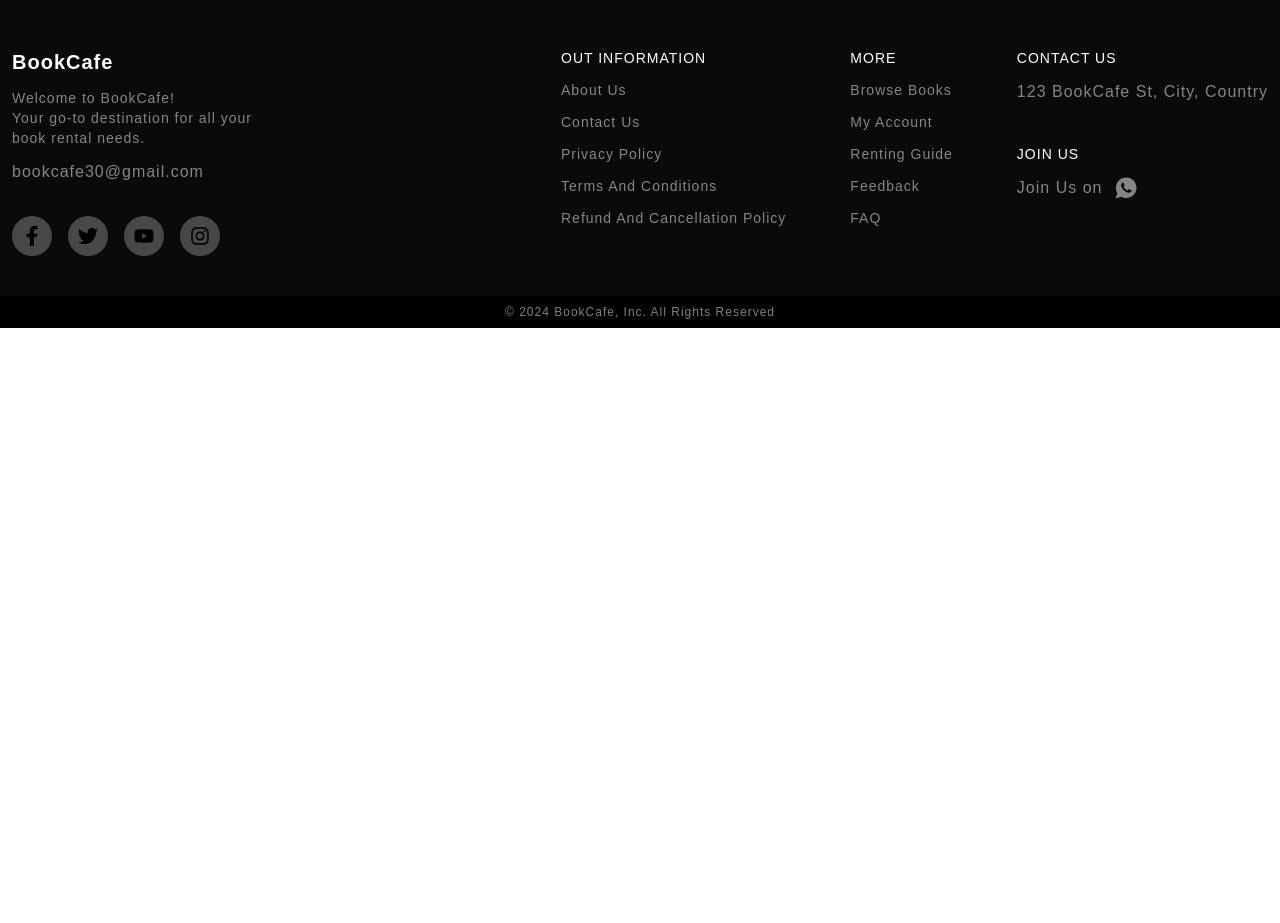
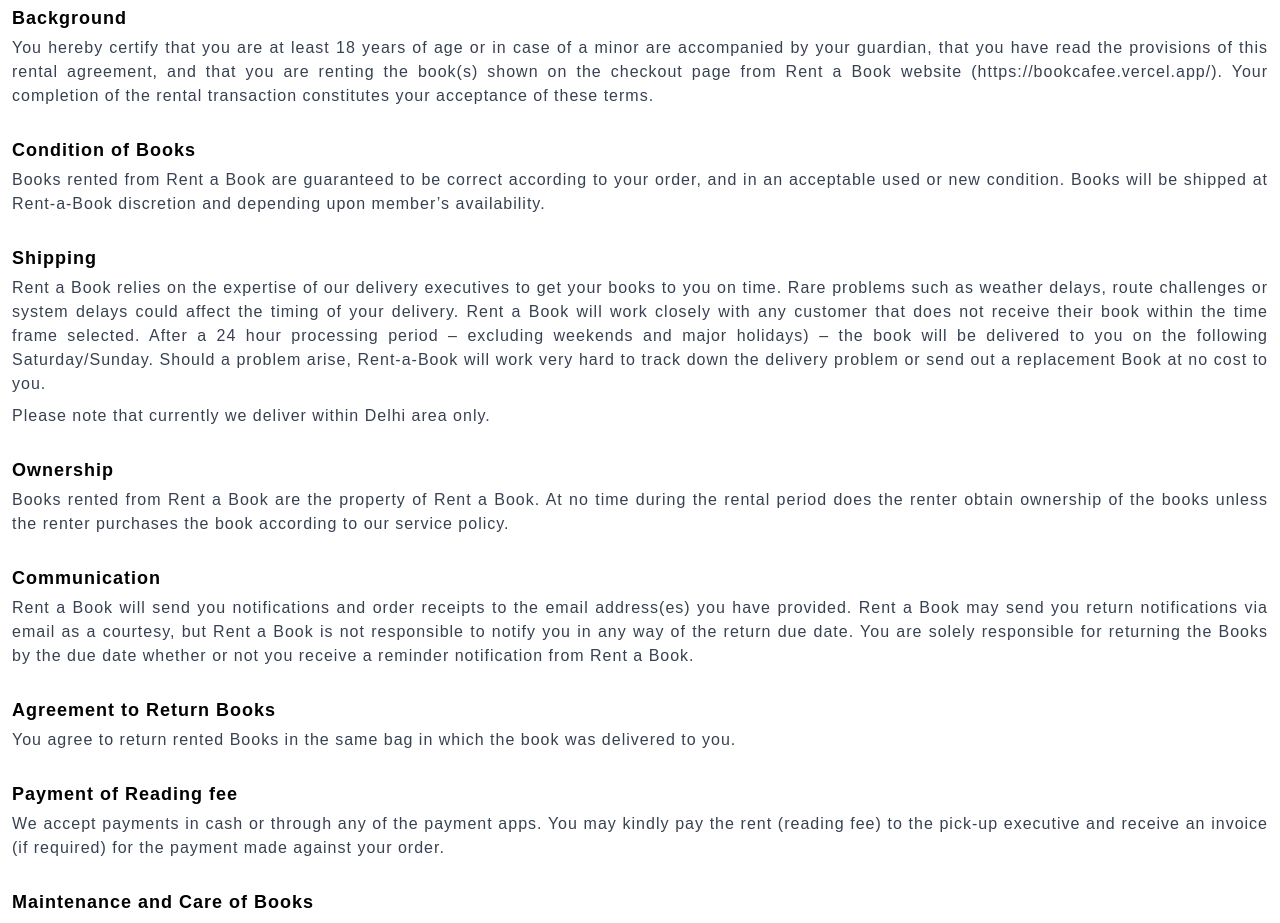
Before and after one commit to suhasledange/bookcafe, a Next.js app: page /guide in a window 1280 px wide. Shown: the part 160-1083 px from the top of the page. Before the commit the page ends 800 px from the top, so only its background shows below. Built offline with nearby package versions, Linux system fonts and the light colour scheme; no server answers.

Commit message:
renting guide

```diff
--- a/app/(legal)/guide/page.jsx
+++ b/app/(legal)/guide/page.jsx
@@ -1,10 +1,170 @@
+import Container from '@/app/components/Container'
 import React from 'react'
 
 const Guide = () => {
   return (
-    <div>
-      guide
-    </div>
+    <Container className=" max-w-screen-xl py-10">
+      <div className="space-y-8 text-justify">
+        <h1 className="text-xl font-bold uppercase">
+          Renting Guide
+        </h1>
+
+        <div className="text-gray-700 space-y-7">
+
+            <div>
+              <h2 className="font-semibold mb-1 text-black text-lg">
+                    Background
+              </h2>
+
+              <p className="mb-2">
+              You hereby certify that you are at least 18 years of age or in case of a minor are accompanied by your guardian, that you have read the provisions of this rental agreement, and that you are renting the book(s) shown on the checkout page from Rent a Book website (https://bookcafee.vercel.app/). Your completion of the rental transaction constitutes your acceptance of these terms.
+              </p>
+
+            </div>
+
+            <div>
+              <h2 className="font-semibold mb-1 text-black text-lg">
+                Condition of Books
+              </h2>
+
+              <p className="mb-2">
+              Books rented from Rent a Book are guaranteed to be correct according to your order, and in an acceptable used or new condition. Books will be shipped at Rent-a-Book discretion and depending upon member’s availability.
+              </p>
+
+            </div>
+
+            <div>
+              <h2 className="font-semibold mb-1 text-black text-lg">
+                 Shipping
+              </h2>
+
+              <p className="mb-2">
+              Rent a Book relies on the expertise of our delivery executives to get your books to you on time. Rare problems such as weather delays, route challenges or system delays could affect the timing of your delivery. Rent a Book will work closely with any customer that does not receive their book within the time frame selected. After a 24 hour processing period – excluding weekends and major holidays) – the book will be delivered to you on the following Saturday/Sunday. Should a problem arise, Rent-a-Book will work very hard to track down the delivery problem or send out a replacement Book at no cost to you.
+              </p>
+
+              <p> Please note that currently we deliver within Delhi area only. </p>
+
+            </div>
+
+
+            <div>
+              <h2 className="font-semibold mb-1 text-black text-lg">
+               Ownership
+              </h2>
+
+              <p className="mb-2">
+              Books rented from Rent a Book are the property of Rent a Book. At no time during the rental period does the renter obtain ownership of the books unless the renter purchases the book according to our service policy.
+              </p>
+
+
+            </div>
+
+
+            <div>
+              <h2 className="font-semibold mb-1 text-black text-lg">
+              Communication
+              </h2>
+
+              <p className="mb-2">
+              Rent a Book will send you notifications and order receipts to the email address(es) you have provided. Rent a Book may send you return notifications via email as a courtesy, but Rent a Book is not responsible to notify you in any way of the return due date. You are solely responsible for returning the Books by the due date whether or not you receive a reminder notification from Rent a Book.
+              </p>
+
+
+            </div>
+
+
+            <div>
+              <h2 className="font-semibold mb-1 text-black text-lg">
+              Agreement to Return Books
+              </h2>
+
+              <p className="mb-2">
+              You agree to return rented Books in the same bag in which the book was delivered to you.
+              </p>
+
+
+            </div>
+
+            <div>
+              <h2 className="font-semibold mb-1 text-black text-lg">
+              Payment of Reading fee
+              </h2>
+
+              <p className="mb-2">
+              We accept payments in cash or through any of the payment apps. You may kindly pay the rent (reading fee) to the pick-up executive and receive an invoice (if required) for the payment made against your order.
+              </p>
+
+
+            </div>
+
+
+            <div>
+              <h2 className="font-semibold mb-1 text-black text-lg">
+              Maintenance and Care of Books
+              </h2>
+
+              <p className="mb-2">
+              You, the renter, agree to keep Books in good, readable condition. Rent-a-Book is liable and responsible for the condition of rented Books only until they are received by the renter at the onset of the rental period. At the time of initial receipt, you, the renter, take full responsibility for the Book. Rent a Book understands normal wear and tear on a Book. Books must be returned to Rent a Book in good, readable condition. If a Book is lost, stolen, or damaged beyond readable condition (e.g., cover ripped off, pages torn out, excessive water damage, damage that would prevent another reader from reading the Book, etc.) renter will be charged the full replacement value for the Book less the rental fee already paid (if any).
+              </p>
+            </div>
+
+            <div>
+              <h2 className="font-semibold mb-1 text-black text-lg">
+              Right to Cancel Orders by Rent a Book
+              </h2>
+
+              <p className="mb-2">
+              Rent a Book retains the right to cancel or refuse any order that results from an error in pricing due to typographical errors or any other incorrect information.
+              </p>
+            </div>
+
+            <div>
+              <h2 className="font-semibold mb-1 text-black text-lg">
+              Right to Cancel Orders by the User
+              </h2>
+
+              <p className="mb-2">
+              No hassles. No worries. Any book returned within 1 (one) day after the order date will be accepted without no rental fee and with no questions asked! However, we reserve the right to refuse to consider cancel order and insist for rental fee if we see the return policy is being abused.
+              </p>
+            </div>
+
+
+            <div>
+              <h2 className="font-semibold mb-1 text-black text-lg">
+              Liability
+              </h2>
+
+              <p className="mb-2">
+              Rent a Book shall not be held liable for any damages incurred, physical or emotional, tangible or intangible, beyond the rental price of the Book.
+              </p>
+            </div>
+
+
+
+            <div>
+              <h2 className="font-semibold mb-1 text-black text-lg">
+              Rental Periods
+              </h2>
+
+              <p className="mb-2">
+              We have structured our rental periods to suit your needs. The last thing we want is you worrying about not getting your book back to us on time. Therefore, we have incorporated, at no extra charge, a 7 day grace period which allows you the flexibility to hold on to the book long enough to give you sufficient time to read it. We’ve been in your shoes. That’s why it’s there! We encourage you to use it.
+              </p>
+            </div>
+
+
+            <div>
+              <h2 className="font-semibold mb-1 text-black text-lg">
+                Re-Renting
+              </h2>
+
+              <p className="mb-2">
+              Even after exhausting the grace period, if you feel that you need a longer time to read the book then you can re-rent your book. Simply call us and request for re-rent. Your account will be updated to show the new status.
+              </p>
+            </div>
+
+        </div>
+      </div>
+    </Container>
   )
 }
 
```
